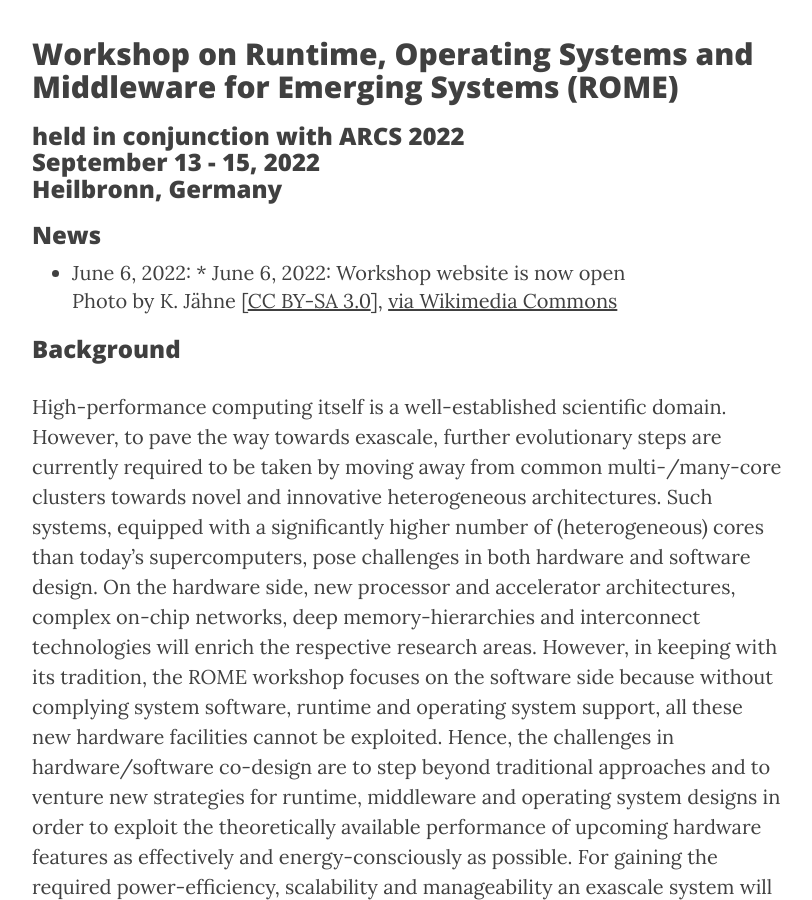
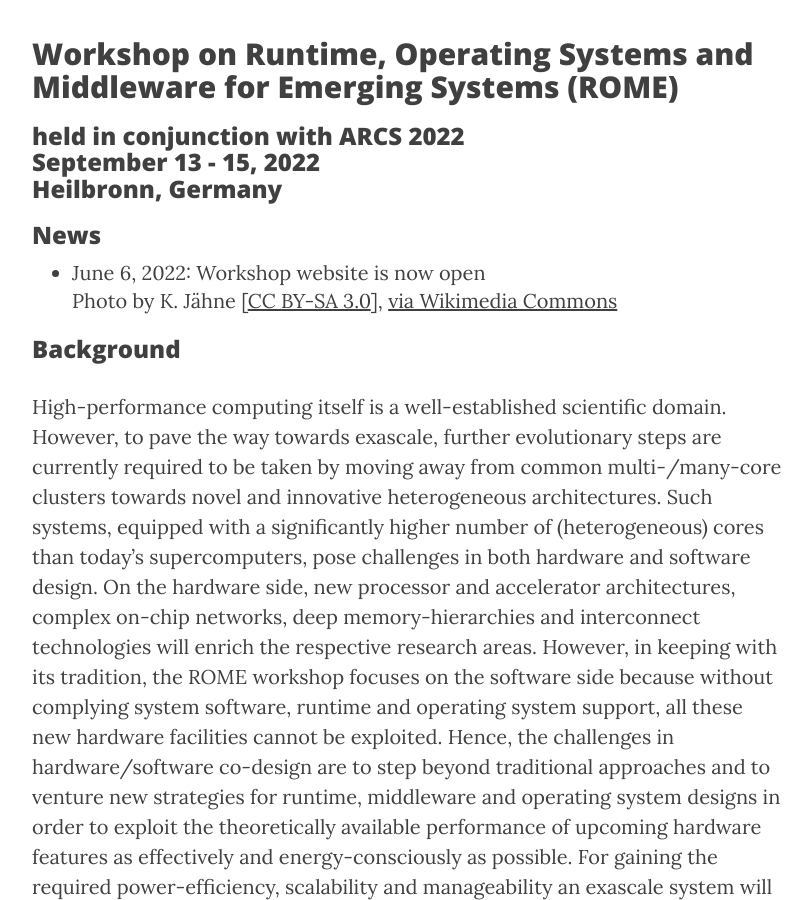
Before and after one commit to WROME/wrome.github.io, a Jekyll site: the page built from heilbronn2022.md, in a window 1280 px wide and 900 px high, scrolled down 499 px. Shown: the whole window, without its empty margins (233-1045 px from the left). Built offline with Jekyll 4.4.1, drawn with Linux system fonts in a browser that asks for light colours; nearby versions of some CDN libraries.

Commit message:
remove more typos

```diff
--- a/heilbronn2022.md
+++ b/heilbronn2022.md
@@ -11,7 +11,7 @@
 
 ### News
 
-* June 6, 2022: * June 6, 2022: Workshop website is now open<br>Photo by K. Jähne [[CC BY-SA 3.0](http://creativecommons.org/licenses/by-sa/3.0/)], [via Wikimedia Commons](https://commons.wikimedia.org/wiki/File:Heilbronn_Innenstadt_u_Wartberg_20050918.jpg)
+* June 6, 2022: Workshop website is now open<br>Photo by K. Jähne [[CC BY-SA 3.0](http://creativecommons.org/licenses/by-sa/3.0/)], [via Wikimedia Commons](https://commons.wikimedia.org/wiki/File:Heilbronn_Innenstadt_u_Wartberg_20050918.jpg)
 
 ### Background
 
```
